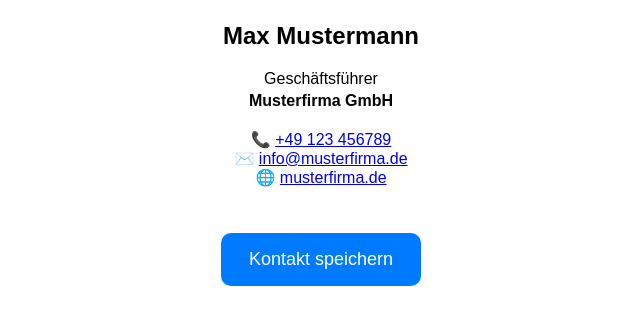
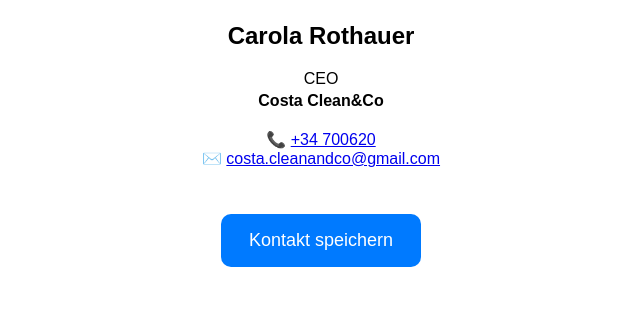
Before and after one commit to Daniel-vcf/Costa-Clean-Co, a plain HTML site: page index.html in a window 1280 px wide. Shown: the part 145-470 px from the top of the page, without its empty margins (319-959 px from the left). Drawn offline with Linux system fonts and the light colour scheme.

Commit message:
Update contact details and company information

```diff
--- a/index.html
+++ b/index.html
@@ -13,15 +13,15 @@
        style="max-width:600px; margin-bottom:1px;">
 
   <!-- Name & Firma -->
-  <h2>Max Mustermann</h2>
-  <p style="margin:4px 0;">Geschäftsführer</p>
-  <p style="margin:4px 0; font-weight:bold;">Musterfirma GmbH</p>
+  <h2>Carola Rothauer</h2>
+  <p style="margin:4px 0;">CEO</p>
+  <p style="margin:4px 0; font-weight:bold;">Costa Clean&Co</p>
 
   <!-- Kontaktinfos -->
   <p style="margin-top:20px;">
-    📞 <a href="tel:+49123456789">+49 123 456789</a><br>
-    ✉️ <a href="mailto:info@musterfirma.de">info@musterfirma.de</a><br>
-    🌐 <a href="https://musterfirma.de">musterfirma.de</a>
+    📞 <a href="tel:+49123456789">+34 700620</a><br>
+    ✉️ <a href="mailto:info@musterfirma.de">costa.cleanandco@gmail.com</a><br>
+
   </p>
 
   <!-- Button -->
```
